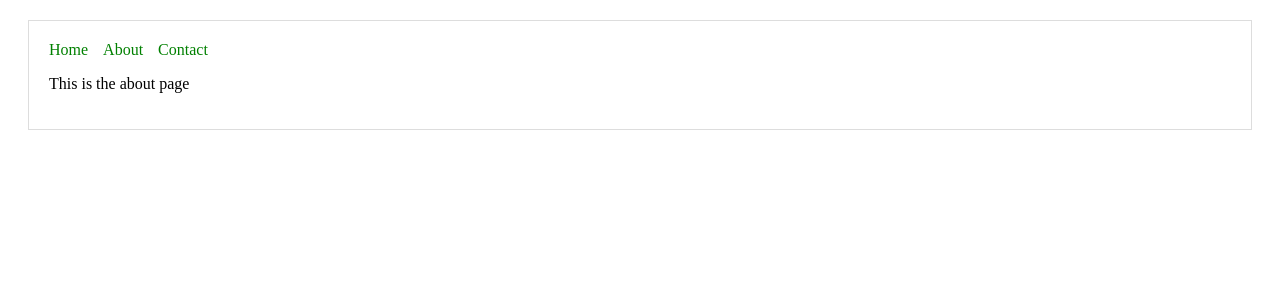
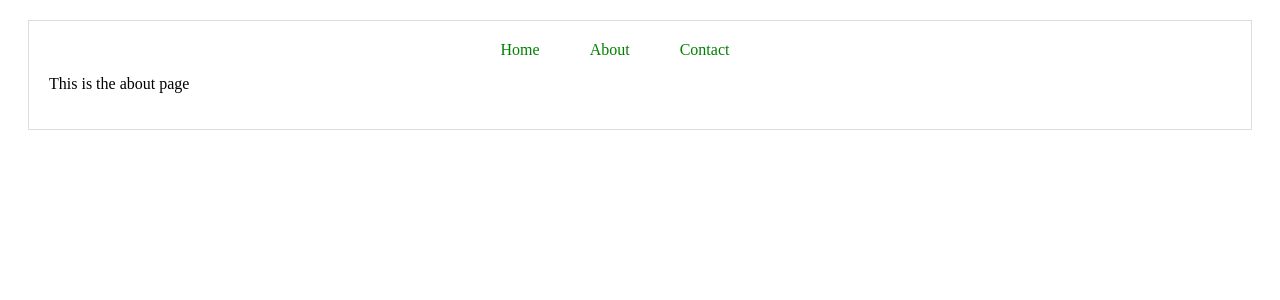
Before and after one commit to 1a1eh/first-next, a Next.js app: page /About in a window 1280 px wide. Shown: the top 300 px of the page. Built offline with nearby package versions, Linux system fonts and the light colour scheme.

Commit message:
styling: header

```diff
--- a/components/Header.js
+++ b/components/Header.js
@@ -1,13 +1,17 @@
 import Link from 'next/link';
 
 const linkStyle = {
-  marginRight: 15,
+  marginRight: 50,
   color: "green",
   textDecoration: "none"
 };
 
+const nav = {
+  textAlign: 'center'
+}
+
 const Header = () => (
-  <div>
+  <div style={nav}>
     <Link href="/">
       <a style={linkStyle}>Home</a>
     </Link>
```
